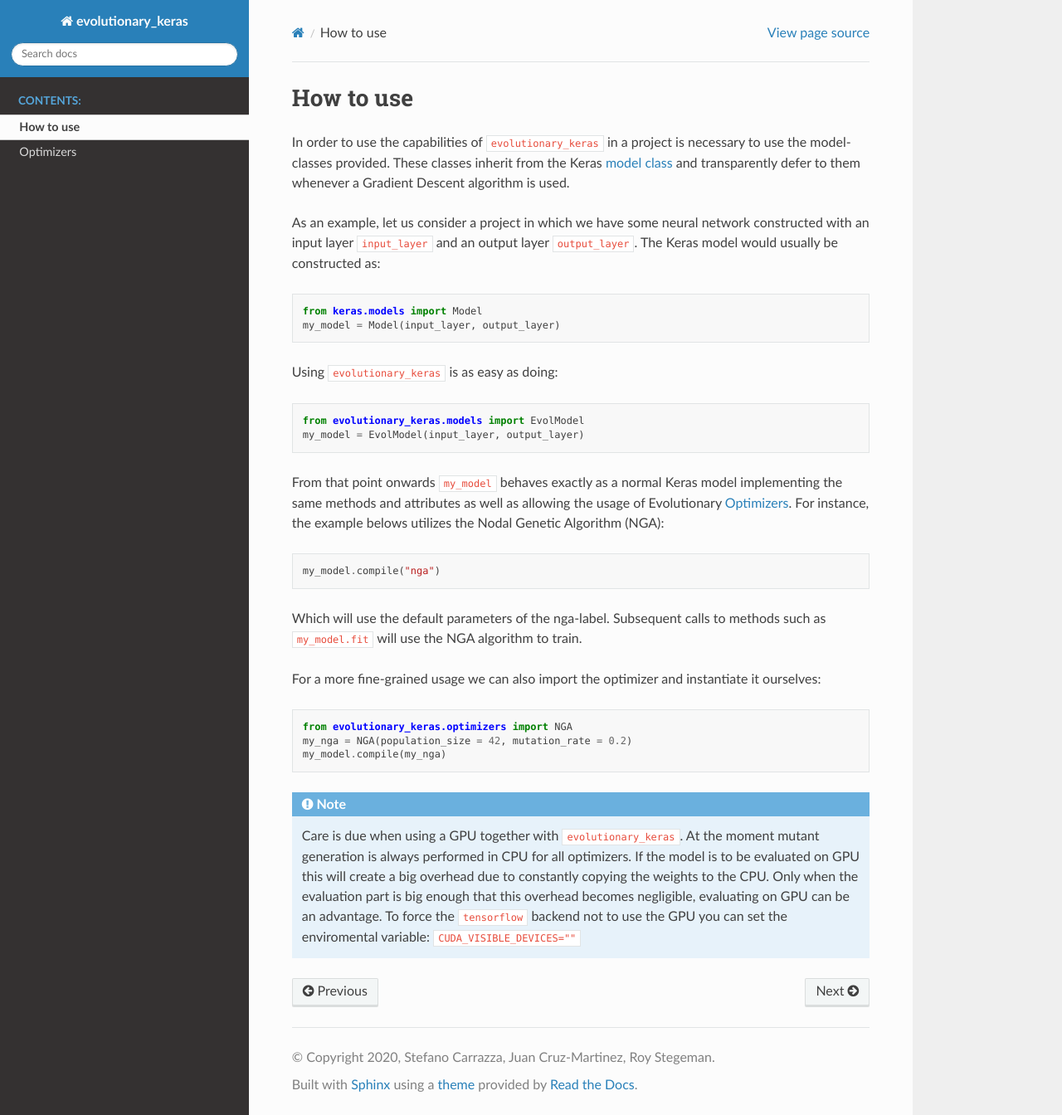
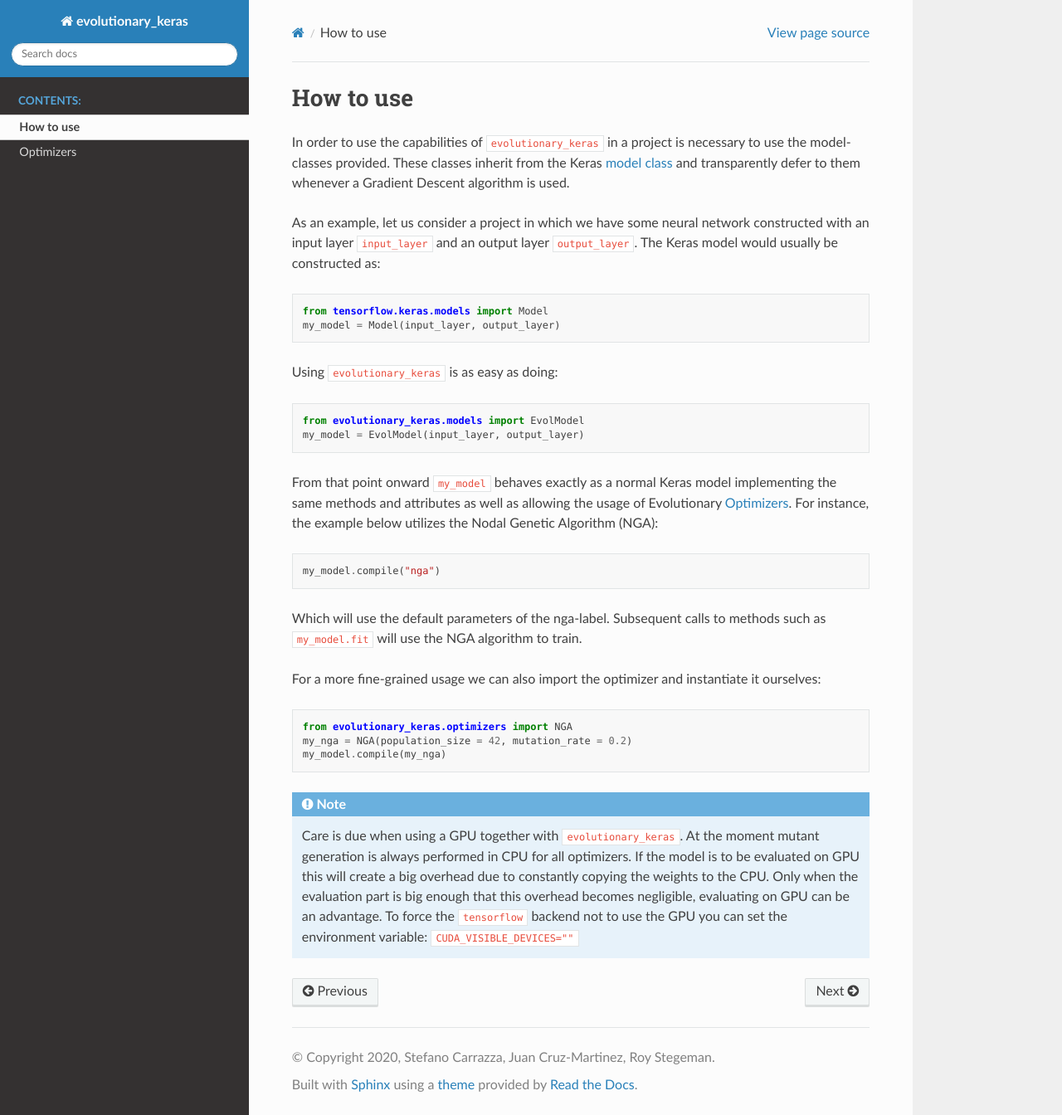
Before and after one commit to N3PDF/evolutionary_keras, a Sphinx documentation site: the page built from doc/source/howto.rst, in a window 1280 px wide and 1344 px high. Shown: the whole window at 83% size. Built offline with Sphinx 7.4.7 and the Read the Docs theme 2.0.0, drawn with Linux system fonts in a browser that asks for light colours.

Commit message:
update docs to refer to tf.keras instead of just keras

```diff
--- a/doc/source/howto.rst
+++ b/doc/source/howto.rst
@@ -10,7 +10,7 @@ As an example, let us consider a project in which we have some neural network co
 
 .. code-block:: python
 
-    from keras.models import Model
+    from tensorflow.keras.models import Model
     my_model = Model(input_layer, output_layer)
 
 Using ``evolutionary_keras`` is as easy as doing:
@@ -20,8 +20,8 @@ Using ``evolutionary_keras`` is as easy as doing:
     from evolutionary_keras.models import EvolModel
     my_model = EvolModel(input_layer, output_layer)
 
-From that point onwards ``my_model`` behaves exactly as a normal Keras model implementing the same methods and attributes as well as allowing the usage of Evolutionary :ref:`optimizers-label`.
-For instance, the example belows utilizes the Nodal Genetic Algorithm (NGA):
+From that point onward ``my_model`` behaves exactly as a normal Keras model implementing the same methods and attributes as well as allowing the usage of Evolutionary :ref:`optimizers-label`.
+For instance, the example below utilizes the Nodal Genetic Algorithm (NGA):
 
 .. code-block:: python
 
@@ -44,4 +44,4 @@ For a more fine-grained usage we can also import the optimizer and instantiate i
   for all optimizers.
   If the model is to be evaluated on GPU this will create a big overhead due to constantly copying the weights to the CPU.
   Only when the evaluation part is big enough that this overhead becomes negligible, evaluating on GPU can be an advantage.
-  To force the ``tensorflow`` backend not to use the GPU you can set the enviromental variable: ``CUDA_VISIBLE_DEVICES=""``
+  To force the ``tensorflow`` backend not to use the GPU you can set the environment variable: ``CUDA_VISIBLE_DEVICES=""``
--- a/doc/source/index.rst
+++ b/doc/source/index.rst
@@ -7,9 +7,11 @@ This documentation includes a quick how-to use guide, provides several examples
 ==============================
 What is ``evolutionary_keras``
 ==============================
-`Keras <https://keras.io/>`_ is one of the most widely used Machine Learning frameworks available in the market. It is a high-level API written in Python and that can run on mulitple backends. Their goal is to be able to build and test new model as fast as possible.
+`Tensorflow <https://www.tensorflow.org/>`_ and its `Keras <https://keras.io/>`_ API are some of the most widely used Machine Learning frameworks available in the market. It is a high-level API written in Python and that can run on multiple backends.
+The goal of Keras is to be able to build and test new TensorFlow models as fast as possible.
 
-Keras models are trained through the usage of `optimizers <https://keras.io/optimizers/>`_, all of which are Gradient Descent based. This module deals with that shortcoming of Keras implementing several Genetic Algorithms on top of Keras while keeping the main philosophy of the project: it must be easy to prototype.
+Keras models are trained through the usage of `optimizers <https://keras.io/optimizers/>`_, all of which are Gradient Descent based.
+This module deals with that shortcoming of Keras implementing several Genetic Algorithms on top of Keras while keeping the main philosophy of the project: it must be easy to prototype.
 
 ==============================
 Installing ``evolutionary_keras``
```
Also changed, not shown: doc/source/optimizers.rst (line endings or trailing spaces).
